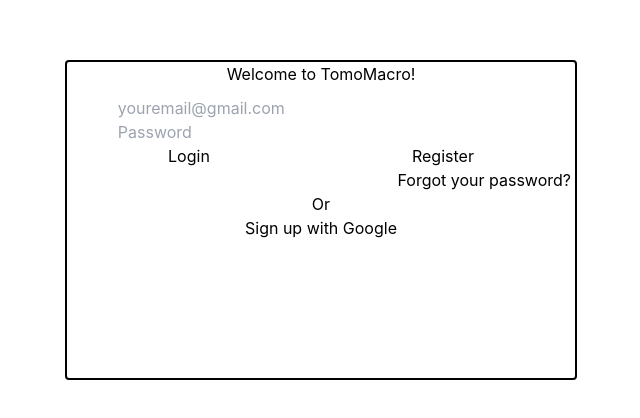
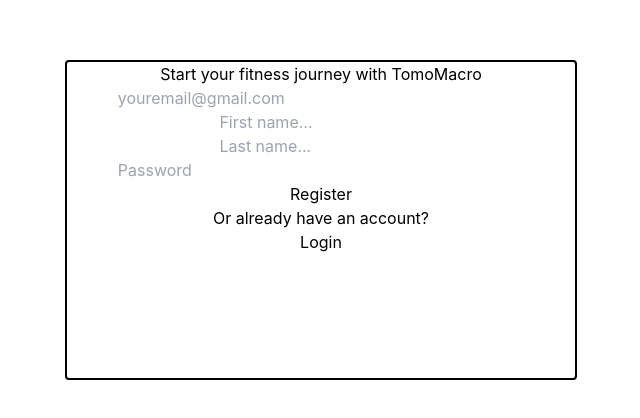
Before and after one commit to Luke0328/tomo-macro, a React (Create React App) app in the folder client/: page /Register in a window 1280 px wide. Shown: the part 180-598 px from the top of the page, without its empty margins (319-959 px from the left). Built offline with nearby package versions, Linux system fonts and the light colour scheme.

Commit message:
Set up basic routes / still need to implement navigation between links

```diff
--- a/client/package.json
+++ b/client/package.json
@@ -12,6 +12,7 @@
     "@types/react-dom": "^18.0.11",
     "react": "^18.2.0",
     "react-dom": "^18.2.0",
+    "react-router-dom": "^6.10.0",
     "react-scripts": "5.0.1",
     "typescript": "^4.9.5",
     "web-vitals": "^2.1.4"
--- a/client/src/App.tsx
+++ b/client/src/App.tsx
@@ -1,27 +1,22 @@
-import React from 'react';
+import React, { useState } from 'react';
+import { Routes, Route } from 'react-router-dom'
 import logo from './logo.svg';
 import './App.css';
 import Login  from "./loginPage"
+import Register from "./registrationPage"
+import Home from "./homePage"
 
 function App() {
+  const [page, setPage] = useState('Login');
+
   return (
     <div className="App">
-      <Login/>
-      {/* <header className="App-header">
-        <img src={logo} className="App-logo" alt="logo" />
-        <p>
-          Edit <code>src/App.tsx</code> and save to reload. TEST!
-        </p>
-        <a
-          className="App-link"
-          href="https://reactjs.org"
-          target="_blank"
-          rel="noopener noreferrer"
-        >
-          Learn React
-        </a>
-        <span className='text-3xl'>!!!!!pojasdfpojasdf!!!!!! test!!!</span>
-      </header> */}
+      {/* <Login/> */}
+      <Routes>
+        <Route path="/" element={<Home />}></Route>
+        <Route path="Login" element={<Login />}></Route>
+        <Route path="Register" element={<Register />}></Route>
+      </Routes>
     </div>
   );
 }
--- /dev/null
+++ b/client/src/homePage.tsx
@@ -0,0 +1,10 @@
+import React from 'react'
+
+
+const Home = () => {
+    return (
+        <div>hi</div>
+    );
+}
+
+export default Home;
--- a/client/src/index.tsx
+++ b/client/src/index.tsx
@@ -3,13 +3,16 @@ import ReactDOM from 'react-dom/client';
 import './index.css';
 import App from './App';
 import reportWebVitals from './reportWebVitals';
+import { BrowserRouter } from 'react-router-dom'
 
 const root = ReactDOM.createRoot(
   document.getElementById('root') as HTMLElement
 );
 root.render(
   <React.StrictMode>
-    <App />
+    <BrowserRouter>
+      <App />
+    </BrowserRouter>
   </React.StrictMode>
 );
 
--- a/client/src/loginPage.tsx
+++ b/client/src/loginPage.tsx
@@ -1,17 +1,25 @@
-import React from 'react'
+import React, { useState, FormEvent } from 'react'
 
 
 const Login = () => {
+    const [email, setEmail] = useState('');
+    const [password, setPassword] = useState('');
+
+    const handleSubmit = (event: FormEvent<HTMLFormElement>) => {
+        event.preventDefault();
+        console.log(email);
+    }
+
     return (
 
         <div className="flex flex-col w-2/5 h-2/5 rounded border-2 border-solid border-black items-center">
             <h3>Welcome to TomoMacro!</h3>
-            <form className="w-full flex flex-col justify-center items-center">
+            <form className="w-full flex flex-col justify-center items-center" onSubmit={handleSubmit}>
                 {/* <label htmlFor="email">Email</label> */}
 
                 <div className="flex flex-col justify-center items-center w-full">
-                    <input type="email" placeholder="youremail@gmail.com" id="email" name="email" className="w-4/5"/>
-                    <input type="password" placeholder="Password" id="password" name="password" className="w-4/5"/>
+                    <input type="email" value={email} onChange={(e) => setEmail(e.target.value)} placeholder="youremail@gmail.com" id="email" name="email" className="w-4/5"/>
+                    <input type="password" value={password} onChange={(e) => setPassword(e.target.value)} placeholder="Password" id="password" name="password" className="w-4/5"/>
                 </div>
 
                 <div className="flex justify-around w-full">
--- a/client/src/registrationPage.tsx
+++ b/client/src/registrationPage.tsx
@@ -1,8 +1,38 @@
+import React, { useState, FormEvent } from 'react'
+
+const Register = () => {
+    const [email, setEmail] = useState('');
+    const [firstName, setFirstName] = useState('');
+    const [lastName, setLastName] = useState('');
+    const [password, setPassword] = useState('');
 
 
-const Register = () => {
+    const handleSubmit = (event: FormEvent<HTMLFormElement>) => {
+        event.preventDefault();
+        console.log('handling registration for ' + firstName);
+    }
+
+
     return (
-        <div>hi</div>
+        <div className="flex flex-col w-2/5 h-2/5 rounded border-2 border-solid border-black items-center">
+            <h3>Start your fitness journey with TomoMacro</h3>
+            <form className="w-full flex flex-col justify-center items-center" onSubmit={handleSubmit}>
+                {/* <label htmlFor="email">Email</label> */}
+
+                <div className="flex flex-col justify-center items-center w-full">
+                    <input type="email" value={email} onChange={(e) => setEmail(e.target.value)} placeholder="youremail@gmail.com" id="email" name="email" className="w-4/5"/>
+                    <input type="firstName" value={firstName} onChange={(e) => setFirstName(e.target.value)} placeholder="First name..." id="firstName" name="firstName" className="w-2/5"/>
+                    <input type="lastName" value={lastName} onChange={(e) => setLastName(e.target.value)} placeholder="Last name..." id="lastName" name="lastName" className="w-2/5"/>
+                    <input type="password" value={password} onChange={(e) => setPassword(e.target.value)} placeholder="Password" id="password" name="password" className="w-4/5"/>
+                </div>
+
+                <div className="flex flex-col w-full">
+                    <button>Register</button>
+                    <div className="flex justify-center">Or already have an account?</div>
+                    <button>Login</button>
+                </div>
+            </form>
+        </div>
     );
 }
 
```
Also changed, not shown: 1 other file (tests, documents, lock files or other folders).
